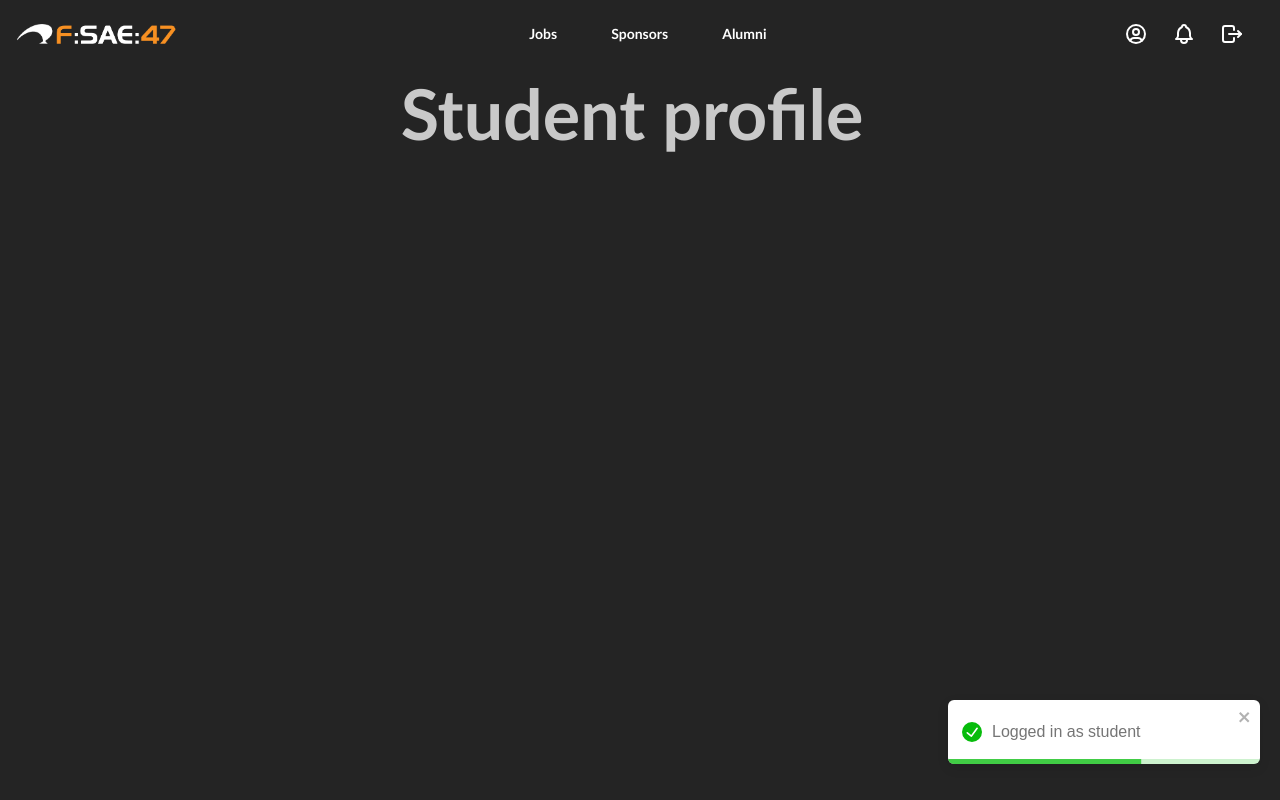
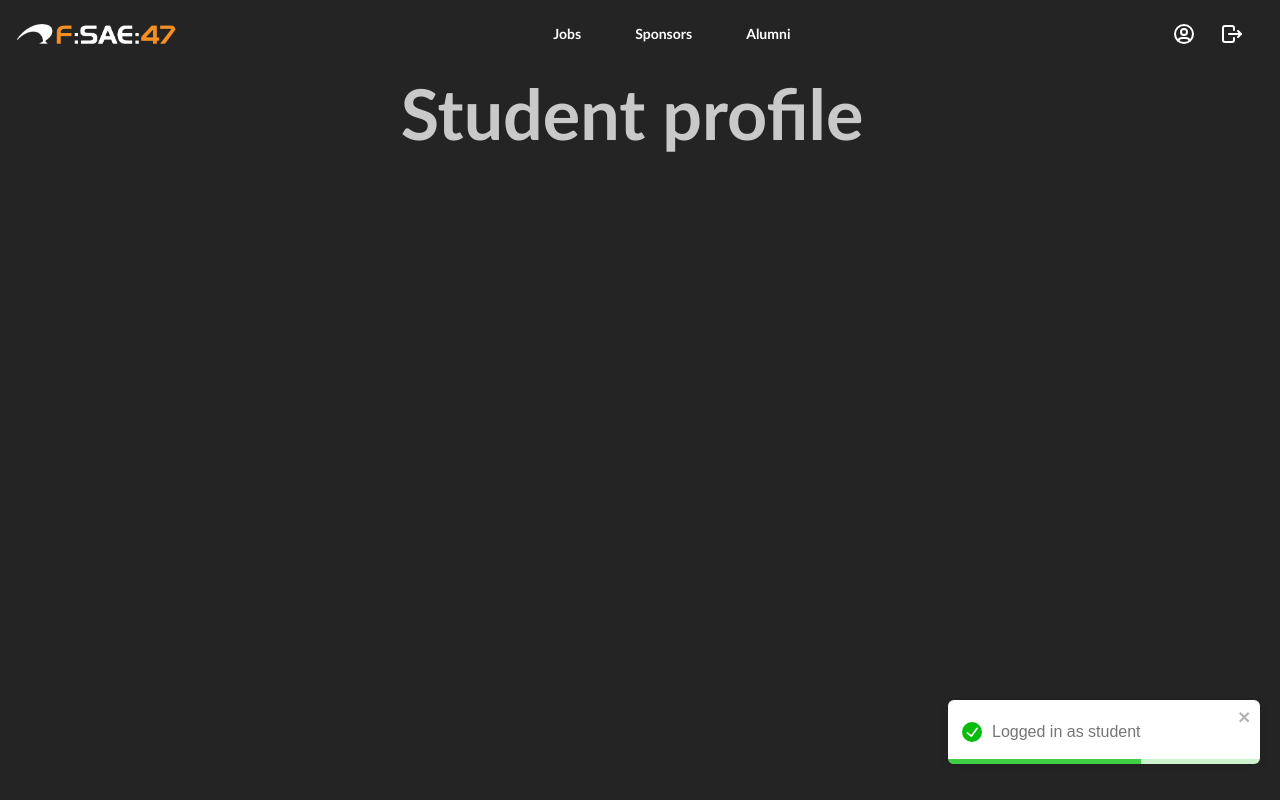
Before and after one commit to UoaWDCC/fsae-jobs-board, a React (Vite) app in the folder web/: page /login in a window 1280 px wide. Both pictures are taken after a click on the button "Login as Student". Built offline with nearby package versions, Linux system fonts and the light colour scheme.

Commit message:
Add conditional rendering of notification bell icon

```diff
--- a/web/src/app/components/Navbar/Navbar.tsx
+++ b/web/src/app/components/Navbar/Navbar.tsx
@@ -80,9 +80,11 @@ function Navbar() {
             <IconUserCircle />
           </ActionIcon>
 
-          <ActionIcon size={32} variant="subtle" color="white">
-            <IconBell />
-          </ActionIcon>
+          {userType !== 'student' && (
+            <ActionIcon size={32} variant="subtle" color="white">
+              <IconBell />
+            </ActionIcon>
+          )}
           <ActionIcon size={32} variant="subtle" color="white">
             <IconLogout onClick={handleLogout} />
           </ActionIcon>
```
